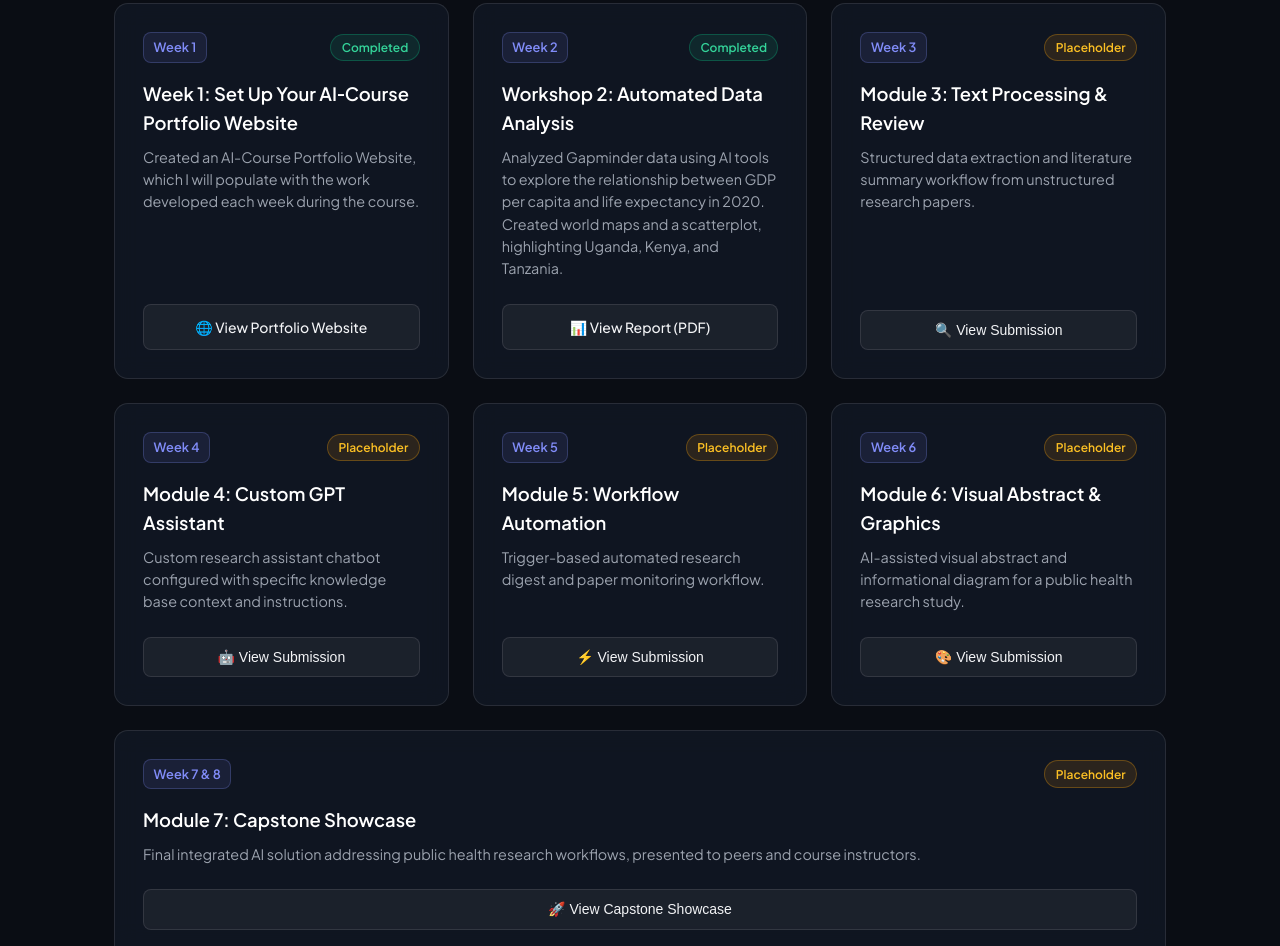
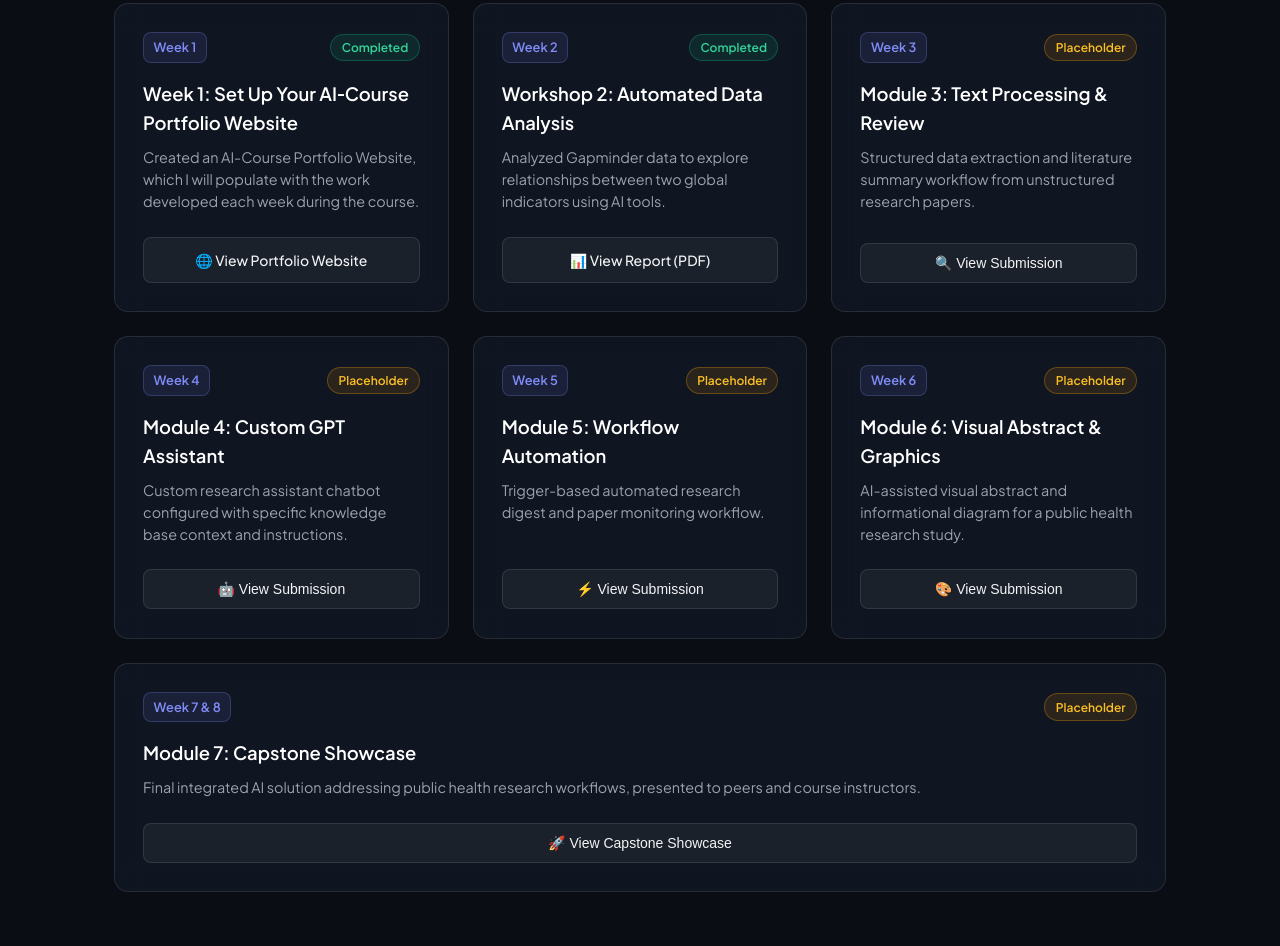
Before and after one commit to LubogoD/Graph-ai-portfolio1, a plain HTML site: page index.html in a window 1280 px wide. Shown: the part 3162-4108 px from the top of the page. Drawn offline with Linux system fonts and the light colour scheme.

Commit message:
Revise Workshop 2 description and report link
Updated the description of Workshop 2 and changed the report link.

```diff
--- a/index.html
+++ b/index.html
@@ -326,9 +326,9 @@
                         <span class="status-badge status-completed">Completed</span>
                     </div>
                     <h3 class="submission-title">Workshop 2: Automated Data Analysis</h3>
-                    <p class="submission-desc">Analyzed Gapminder data using AI tools to explore the relationship between GDP per capita and life expectancy in 2020. Created world maps and a scatterplot, highlighting Uganda, Kenya, and Tanzania.</p>
+                    <p class="submission-desc">Analyzed Gapminder data to explore relationships between two global indicators using AI tools.</p>
                 </div>
-                <a class="submission-link-btn" href="https://github.com/LubogoD/Graph-ai-portfolio1/blob/main/Relation%20GDP%20and%20Life%20expectancy.pdf" target="_blank" rel="noopener noreferrer" aria-label="View Workshop 2 report (PDF, opens in a new tab)">
+                <a class="submission-link-btn" href="https://github.com/LubogoD/Graph-ai-portfolio1/blob/main/Automated%20data%20analysis%20and%20reporting.pdf" target="_blank" rel="noopener noreferrer" aria-label="View Workshop 2: Automated Data Analysis report (PDF, opens in a new tab)">
                     <span>📊 View Report (PDF)</span>
                 </a>
             </div>
```
